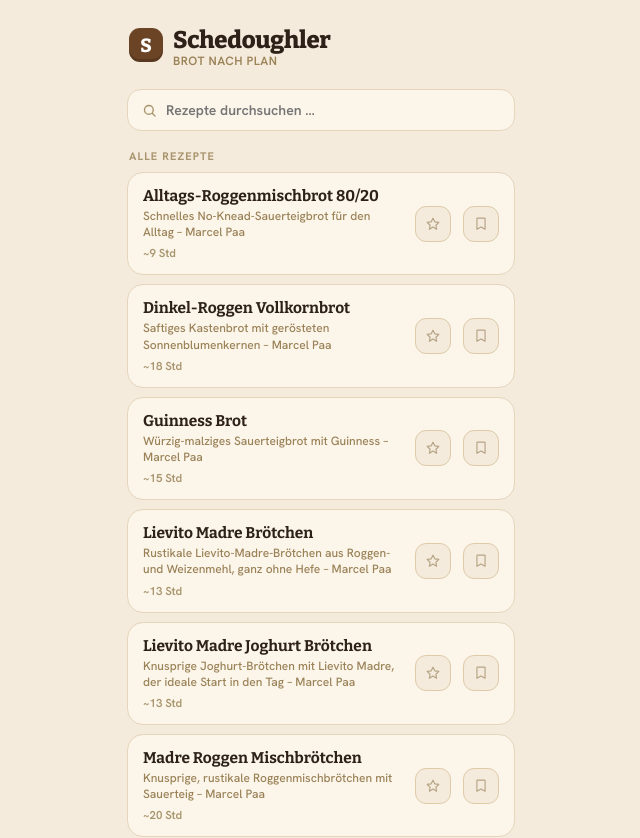
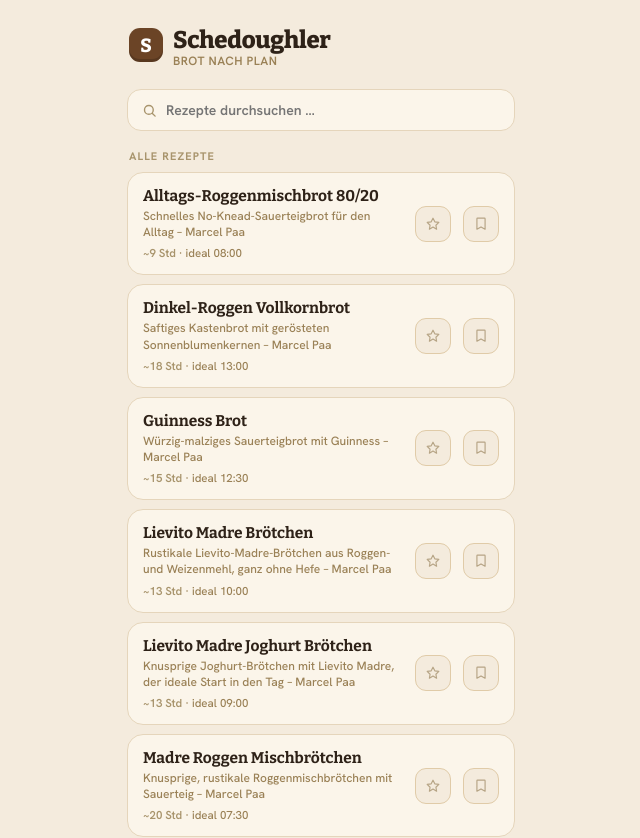
Before and after one commit to sboe0705/schedoughler, a Vue app: page / in a window 1280 px wide. Shown: the top 838 px of the page, without its empty margins (319-959 px from the left). Built offline with nearby package versions, Linux system fonts and the light colour scheme.

Commit message:
added ideal time to recipe box in selection view

```diff
--- a/src/components/RecipeRow.vue
+++ b/src/components/RecipeRow.vue
@@ -4,11 +4,11 @@
       <div class="row-name">{{ recipe.name }}</div>
       <div v-if="saved" class="row-meta">
         <span class="finish-pill">Fertig {{ savedLabel }}</span>
-        <span class="row-total">{{ recipe.totalShort }}</span>
+        <span class="row-total">{{ recipe.totalShort }}<span v-if="idealFinishLabel" class="row-ideal"> · ideal {{ idealFinishLabel }}</span></span>
       </div>
       <template v-else>
         <div class="row-subtitle">{{ recipe.subtitle }}</div>
-        <div class="row-total">{{ recipe.totalShort }}</div>
+        <div class="row-total">{{ recipe.totalShort }}<span v-if="idealFinishLabel" class="row-ideal"> · ideal {{ idealFinishLabel }}</span></div>
       </template>
     </div>
 
@@ -43,13 +43,21 @@
 </template>
 
 <script setup>
-defineProps({
+import { computed } from 'vue'
+
+const props = defineProps({
   recipe: Object,
   saved: { type: Boolean, default: false },
   savedLabel: { type: String, default: '' },
   starred: { type: Boolean, default: false },
 })
 defineEmits(['select', 'toggle-save', 'toggle-star'])
+
+const idealFinishLabel = computed(() => {
+  const f = props.recipe.idealFinish
+  if (!f) return ''
+  return `${String(f.hour).padStart(2, '0')}:${String(f.minute).padStart(2, '0')}`
+})
 </script>
 
 <style scoped>
@@ -110,6 +118,11 @@ defineEmits(['select', 'toggle-save', 'toggle-star'])
 
 .row-meta .row-total {
   margin-top: 0;
+}
+
+.row-ideal {
+  color: var(--color-muted);
+  font-weight: 500;
 }
 
 .finish-pill {
```
